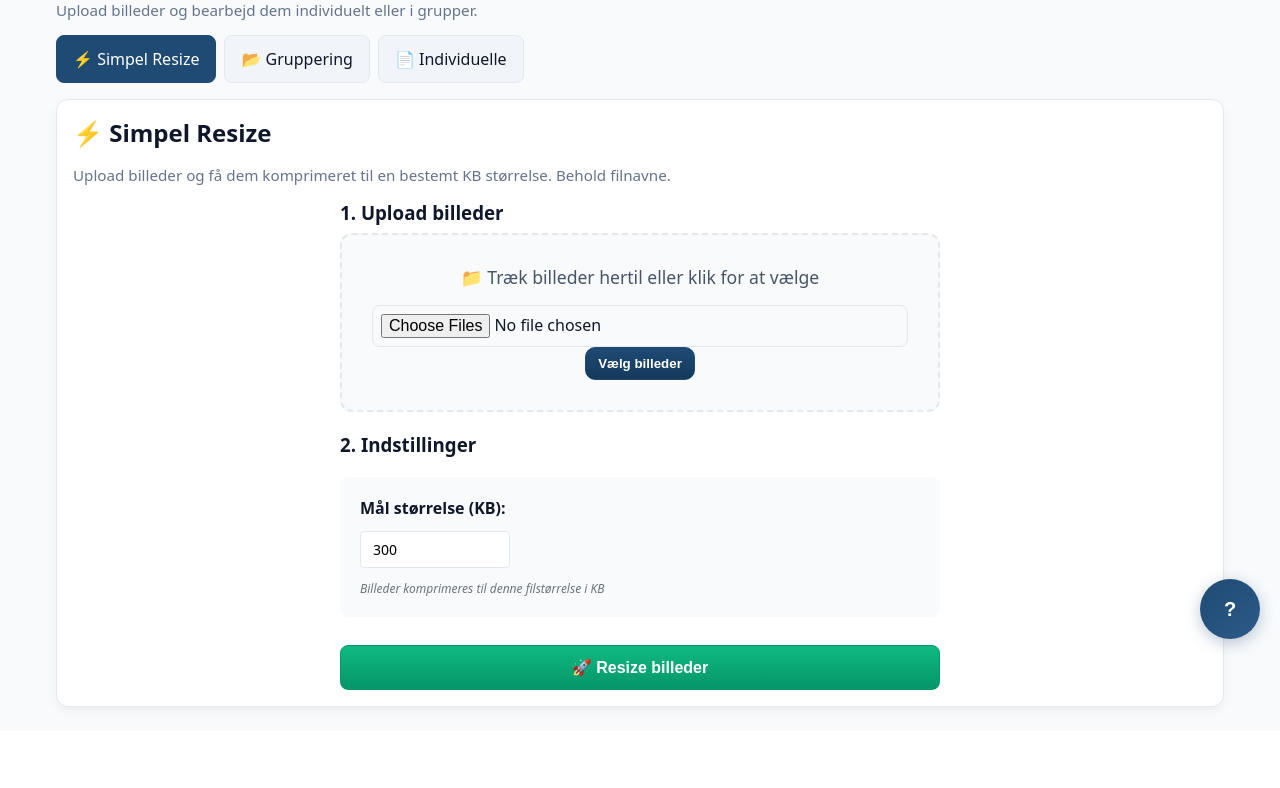
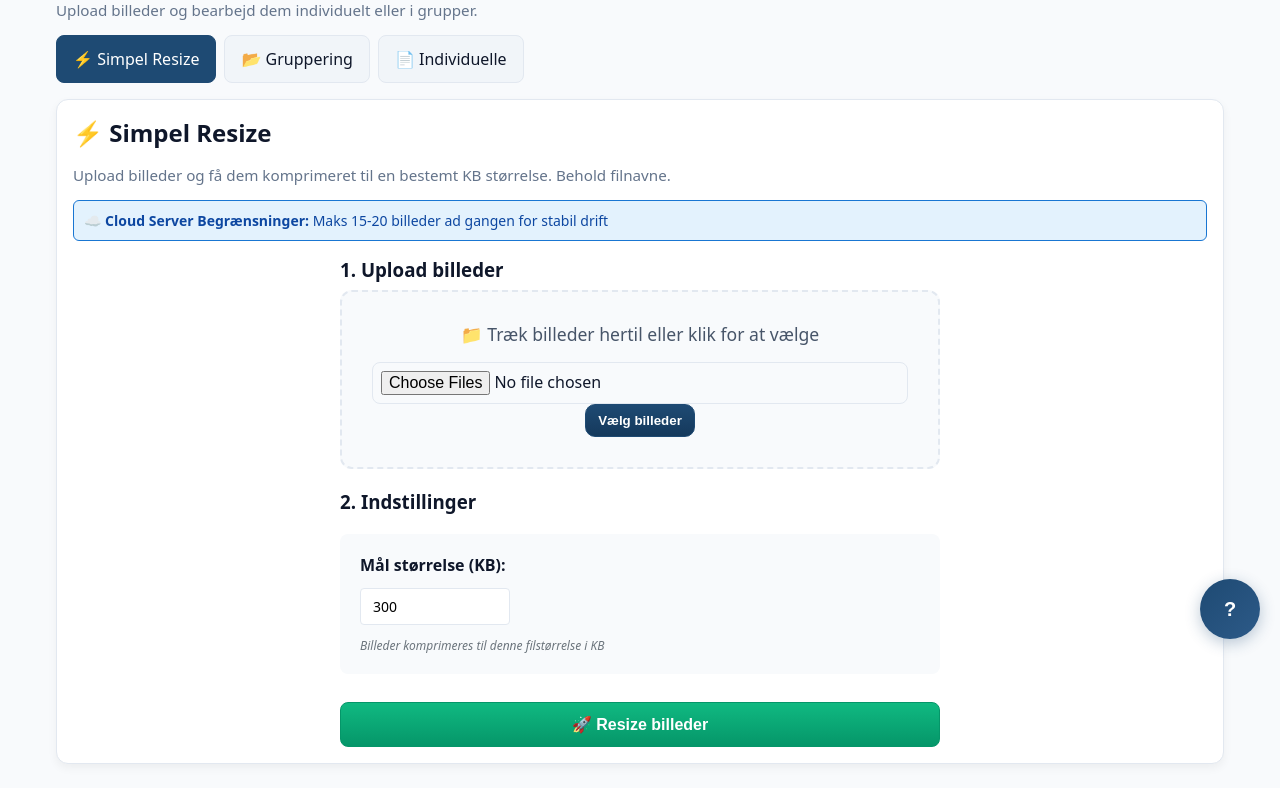
Before and after one commit to DivEden/DGB, a Flask app: page /resizer/ in a window 1280 px wide. Shown: the part 141-929 px from the top of the page. Before the commit the page ends 852 px from the top, so only its background shows below. Run offline with Flask 3, Linux system fonts and the light colour scheme; some libraries are stand-ins or nearby versions.

Commit message:
Cloud server optimizations: Reduce limits to 20 files, aggressive memory management, faster compression

```diff
--- a/pages/resizer.py
+++ b/pages/resizer.py
@@ -163,58 +163,74 @@ def _get_group_data(token: str) -> Optional[Dict]:
     return _GROUP_STORE.get(token, None)
 
 def create_thumbnail(image_data: bytes, max_size_kb: int = 300) -> bytes:
-    """Create a compressed thumbnail with size limit in KB - aims for target size"""
-    image = Image.open(io.BytesIO(image_data))
+    """Create a compressed thumbnail with size limit in KB - optimized for cloud servers"""
+    try:
+        image = Image.open(io.BytesIO(image_data))
 
-    # konverter til RGB (for PNG with transparency, etc.)
-    if image.mode in ('RGBA', 'LA'):
-        background = Image.new('RGB', image.size, (255, 255, 255))
-        background.paste(image, mask=image.split()[-1] if image.mode == 'RGBA' else None)
-        image = background
-    elif image.mode != 'RGB':
-        image = image.convert('RGB')
+        # For very large images, resize immediately to save memory
+        if max(image.size) > 2000:
+            ratio = 2000 / max(image.size)
+            new_size = (int(image.width * ratio), int(image.height * ratio))
+            image = image.resize(new_size, Image.Resampling.LANCZOS)
 
-    # Klap hesten med resize - først prøves der at ramme KB mål
-    temp_image = image.copy()
-    quality = 95
+        # konverter til RGB (for PNG with transparency, etc.)
+        if image.mode in ('RGBA', 'LA'):
+            background = Image.new('RGB', image.size, (255, 255, 255))
+            background.paste(image, mask=image.split()[-1] if image.mode == 'RGBA' else None)
+            image = background
+        elif image.mode != 'RGB':
+            image = image.convert('RGB')
 
-    for attempt in range(12):
+        # More aggressive compression approach for cloud
+        temp_image = image.copy()
+        quality = 85  # Start lower
+
+        # Fewer iterations to save processing time
+        for attempt in range(8):
+            output = io.BytesIO()
+            temp_image.save(output, format='JPEG', quality=quality, optimize=True)
+            size_kb = len(output.getvalue()) / 1024
+
+            # Accept looser targets for speed
+            if size_kb <= max_size_kb and size_kb >= max_size_kb * 0.6:
+                result = output.getvalue()
+                # Clean up memory
+                del output, temp_image, image
+                gc.collect()
+                return result
+            elif size_kb <= max_size_kb:
+                # Accept if under target
+                result = output.getvalue()
+                del output, temp_image, image
+                gc.collect()
+                return result
+            else:
+                # Reduce quality more aggressively
+                quality -= 8
+
+            # Resize more aggressively if needed
+            if quality <= 50 and max(temp_image.size) > 800:
+                ratio = 0.8
+                new_size = (int(temp_image.width * ratio), int(temp_image.height * ratio))
+                temp_image = temp_image.resize(new_size, Image.Resampling.LANCZOS)
+                quality = 75
+
+        # Final save with aggressive compression
         output = io.BytesIO()
-        temp_image.save(output, format='JPEG', quality=quality, optimize=True)
-        size_kb = len(output.getvalue()) / 1024
+        temp_image.save(output, format='JPEG', quality=max(30, quality), optimize=True)
+        result = output.getvalue()
 
-        # Hvis inden 15% - accepter det
-        if size_kb <= max_size_kb and size_kb >= max_size_kb * 0.75:
-            output.seek(0)
-            return output.getvalue()
-        elif size_kb <= max_size_kb:
-            # prøv højere kvalitet hvis muligt
-            if quality < 95:
-                quality = min(95, quality + 5)
-            else:
-                # allerede maks? accepter resultat
-                output.seek(0)
-                return output.getvalue()
-        else:
-            # gør kvalitet lavere mere gradvist
-            if quality > 70:
-                quality -= 5
-            else:
-                quality -= 10
+        # Clean up memory
+        del output, temp_image, image
+        gc.collect()
 
-        # hvis kvalitet er meget lav, resize billede og reset kvalitet
-        if quality <= 40 and max(temp_image.size) > 600:
-            ratio = 0.85
-            new_size = (int(temp_image.width * ratio), int(temp_image.height * ratio))
-            temp_image = image.resize(new_size, Image.Resampling.LANCZOS)
-            quality = 85
-            image = temp_image  # Update
+        return result
 
-    # Det endelige save - lav hele det område her om, både over og under
-    output = io.BytesIO()
-    temp_image.save(output, format='JPEG', quality=quality, optimize=True)
-    output.seek(0)
-    return output.getvalue()
+    except Exception as e:
+        print(f"Error in create_thumbnail: {e}")
+        # Clean up on error
+        gc.collect()
+        raise
 
 
 def resize_image(image_data: bytes, max_size: int = None) -> bytes:
@@ -272,7 +288,7 @@ def view():
         return handle_form_submission()  # Default fallback
 
 def handle_simple_resize():
-    """Handle simple resize - with memory management for large batches"""
+    """Handle simple resize - optimized for cloud servers with strict limits"""
     try:
         files = request.files.getlist('images')
         if not files or not any(f.filename for f in files):
@@ -283,12 +299,12 @@ def handle_simple_resize():
 
         print(f"Simple resize processing {len(files)} files")
 
-        # Memory management - warn for very large batches
-        if len(files) > 100:
+        # Strict limits for cloud servers - much more conservative
+        if len(files) > 20:
             return render_template('resizer.html',
                                  current_page='resizer',
                                  active_tab='simple',
-                                 error=f'For mange billeder på én gang ({len(files)})! Prøv med maks 100 billeder ad gangen for at undgå server fejl.')
+                                 error=f'For mange billeder på cloud server ({len(files)})! Maks 20 billeder ad gangen på denne server for at undgå timeout.')
 
         # Get target size from form (in KB)
         try:
@@ -300,7 +316,7 @@ def handle_simple_resize():
 
         processed_files = []
 
-        # Process files with memory management
+        # Process files with aggressive cloud optimization
         for i, file in enumerate(files):
             if file and file.filename:
                 try:
@@ -312,11 +328,16 @@ def handle_simple_resize():
                         print(f"Skipping empty file: {file.filename}")
                         continue
 
-                    # Check file size (warn if very large)
+                    # Much stricter file size limits for cloud
                     file_size_mb = len(image_data) / (1024 * 1024)
-                    if file_size_mb > 50:  # 50MB limit per file
-                        print(f"Skipping very large file ({file_size_mb:.1f}MB): {file.filename}")
+                    if file_size_mb > 20:  # Reduced from 50MB to 20MB for cloud
+                        print(f"Skipping large file ({file_size_mb:.1f}MB): {file.filename}")
                         continue
+
+                    # Track total processed size to prevent memory overflow
+                    if i > 0 and i % 5 == 0:  # Check every 5 files
+                        print(f"Processed {i} files, checking memory usage...")
+                        gc.collect()  # Extra cleanup
 
                     # Simple resize to target KB size (keep same filename)
                     resized_image = create_thumbnail(image_data, target_size_kb)
@@ -338,10 +359,10 @@ def handle_simple_resize():
                     del image_data
                     del resized_image
 
-                    # Force garbage collection every 10 files to free memory
-                    if (i + 1) % 10 == 0:
+                    # More aggressive garbage collection every 3 files for cloud
+                    if (i + 1) % 3 == 0:
                         gc.collect()
-                        print(f"Memory cleanup after {i + 1} files")
+                        print(f"Aggressive memory cleanup after {i + 1} files")
 
                 except Exception as e:
                     print(f"Error processing file {file.filename}: {str(e)}")
@@ -387,8 +408,8 @@ def handle_simple_resize():
             error_msg = 'For mange eller for store billeder - prøv med færre billeder eller mindre filstørrelser.'
         elif 'timeout' in str(e).lower():
             error_msg = 'Behandling tog for lang tid - prøv med færre billeder ad gangen.'
-        elif len(files) > 50:
-            error_msg = f'Server fejl med {len(files)} billeder. Prøv at uploade maks 25-50 billeder ad gangen.'
+        elif len(files) > 20:
+            error_msg = f'Server fejl med {len(files)} billeder. På cloud servere: prøv maks 10-15 billeder ad gangen.'
 
         return render_template('resizer.html',
                              current_page='resizer',
--- a/templates/resizer.html
+++ b/templates/resizer.html
@@ -35,6 +35,10 @@
     <div class="card">
         <h2>⚡ Simpel Resize</h2>
         <p class="muted">Upload billeder og få dem komprimeret til en bestemt KB størrelse. Behold filnavne.</p>
+
+        <div class="alert" style="background: #e3f2fd; border: 1px solid #1976d2; color: #0d47a1; padding: 10px; border-radius: 6px; margin-bottom: 16px; font-size: 14px;">
+            <strong>☁️ Cloud Server Begrænsninger:</strong> Maks 15-20 billeder ad gangen for stabil drift
+        </div>
 
         <form method="post" enctype="multipart/form-data" action="{{ url_for('resizer.view', tab='simple') }}">
             <div class="simple-upload-section">
```
